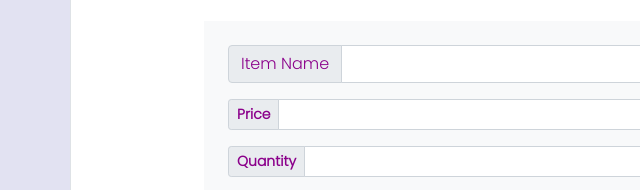
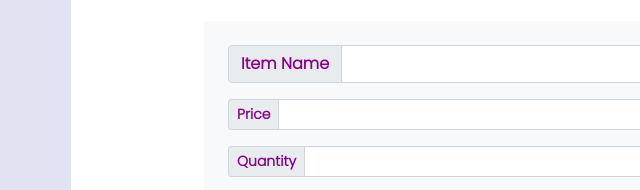
Before and after one commit to SadiaMou007/Invoice-Application, a plain HTML site: page index.html in a window 1280 px wide. Shown: the part 369-559 px from the top of the page, 0-640 px from the left. Drawn offline with nearby package versions, Linux system fonts and the light colour scheme; a web font is replaced by a local one.

Commit message:
add design of items name

```diff
--- a/index.html
+++ b/index.html
@@ -73,7 +73,7 @@
         <h5 class="my-4 bg-light color1 p-4 text-center">Please Enter the Item Details</h5>
         <div class="inputGroup m-4 p-4 mx-auto bg-light">
           <div class="input-group mb-3">
-            <span class="input-group-text color2" id="inputGroup-sizing-default">Item Name</span>
+            <span class="input-group-text color2 fw-bold" id="inputGroup-sizing-default">Item Name</span>
             <input type="text" class="form-control " id="item-name" aria-label="Sizing example input" aria-describedby="inputGroup-sizing-default">
           </div>
           <div class="input-group input-group-sm mb-3">
```
